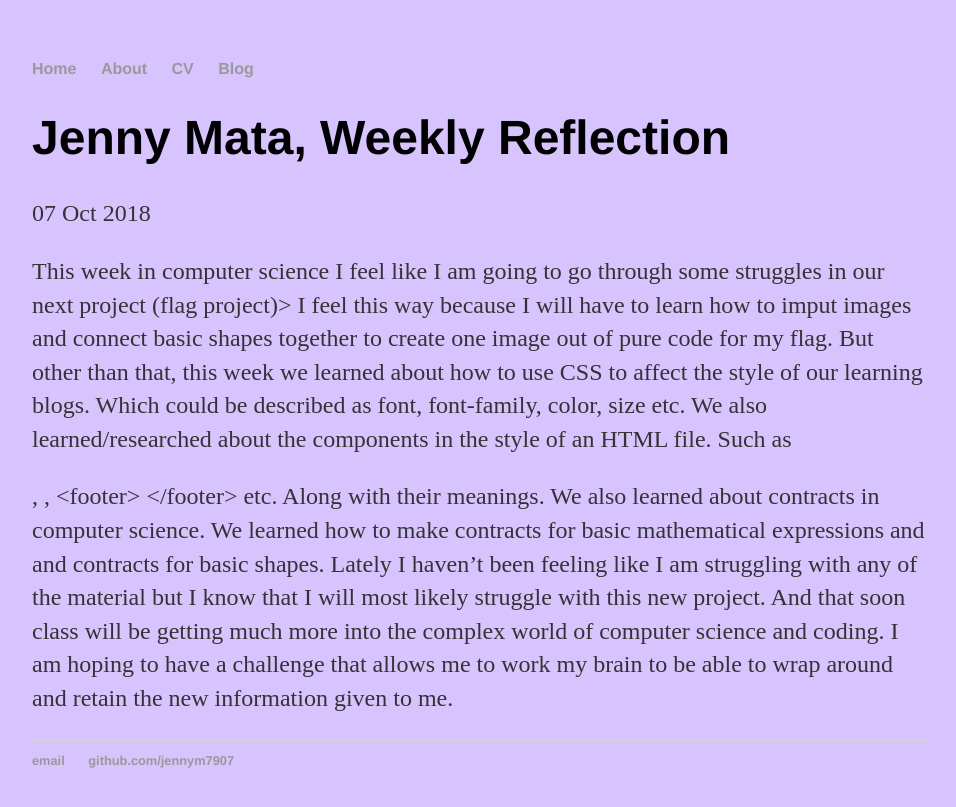
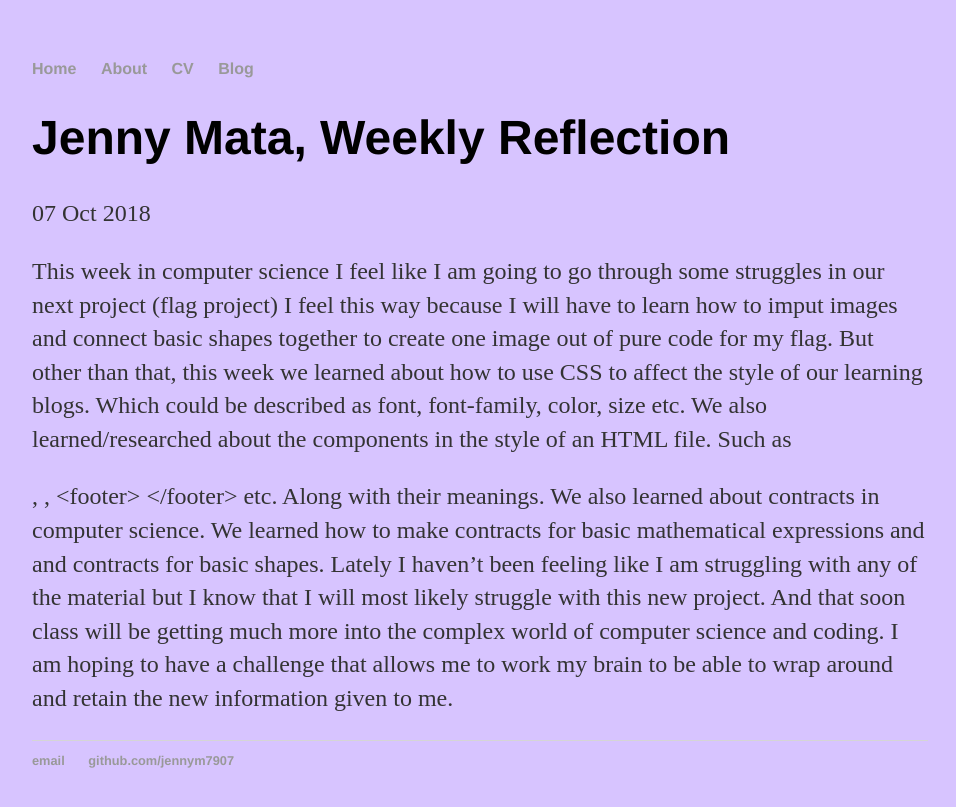
Before and after one commit to jennym7907/jennym7907.github.io, a Jekyll site: the page built from _posts/2018-10-07-weekly-reflection-03.md, in a window 1280 px wide. Shown: the top 807 px of the page, without its empty margins (160-1116 px from the left). Built offline with Jekyll 4.4.1, drawn with Linux system fonts in a browser that asks for light colours.

```diff
--- a/_posts/2018-10-07-weekly-reflection-03.md
+++ b/_posts/2018-10-07-weekly-reflection-03.md
@@ -4,7 +4,7 @@ title: Jenny Mata, Weekly Reflection #2
 date: 2018-10-07
 ---
 
-This week in computer science I feel like I am going to go through some struggles in our next project (flag project)> I feel this way
+This week in computer science I feel like I am going to go through some struggles in our next project (flag project) I feel this way
 because I will have to learn how to imput images and connect basic shapes together to create one image out of pure code for my flag.
 But other than that, this week we learned about how to use CSS to affect the style of our learning blogs. Which could be described as
 font, font-family, color, size etc. We also learned/researched about the components in the style of an HTML file. Such as
```
